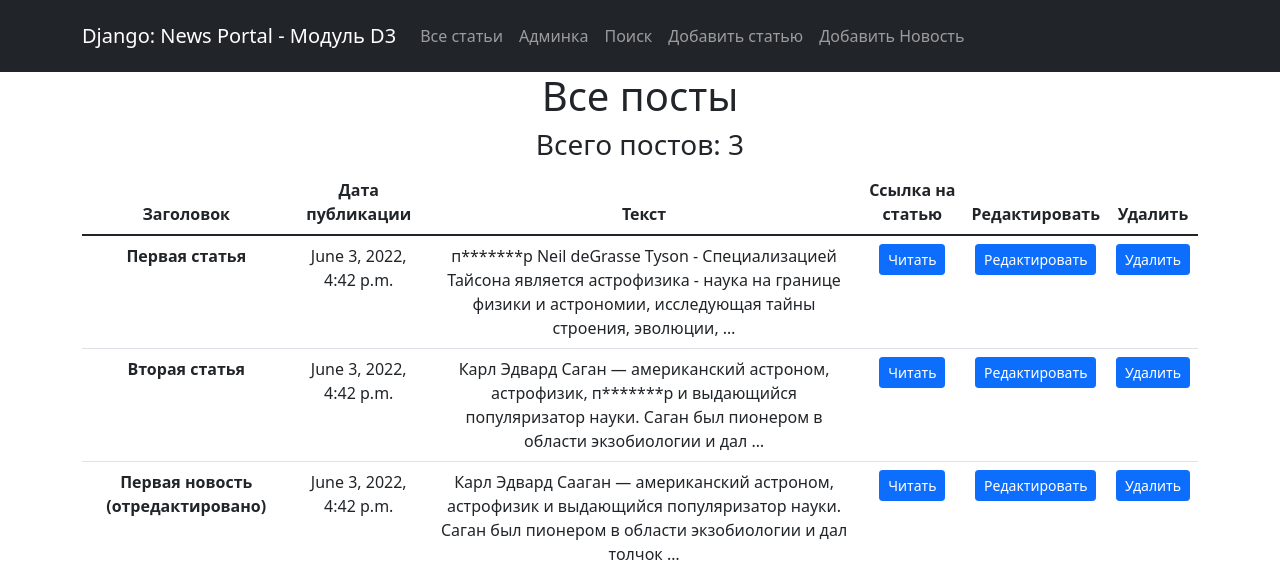
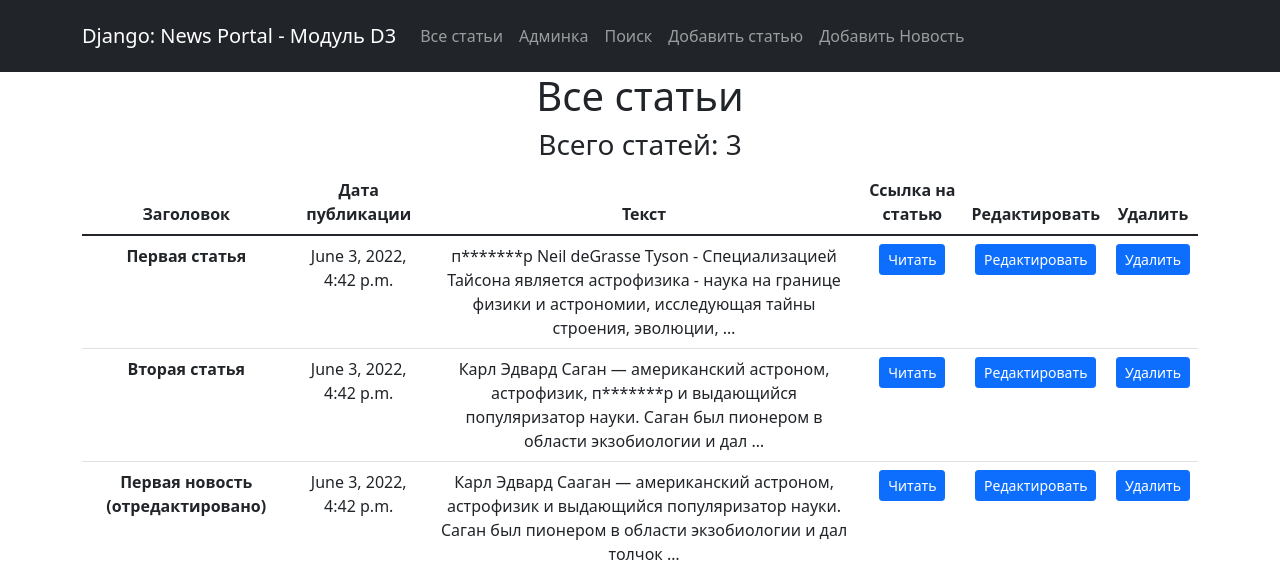
Before and after one commit to NergalDev/News, a Django app: page /news/ in a window 1280 px wide. Shown: the top 574 px of the page. Run offline with Django 4.2, Linux system fonts and the light colour scheme; data comes from the database, SQL or seed files in the repository; some libraries are stand-ins or nearby versions.

Commit message:
Update posts.html

```diff
--- a/templates/posts.html
+++ b/templates/posts.html
@@ -11,8 +11,8 @@ Posts
 <!-- В контенте на странице мы выводим все посты -->
 {% block content %}
 <div class="col-lg-12 text-center">
-    <h1>Все посты</h1>
-    <h3>Всего постов: {{ posts|length }}</h3>
+    <h1>Все статьи</h1>
+    <h3>Всего статей: {{ posts|length }}</h3>
     <table class="table">
         <thead>
         <tr>
```
